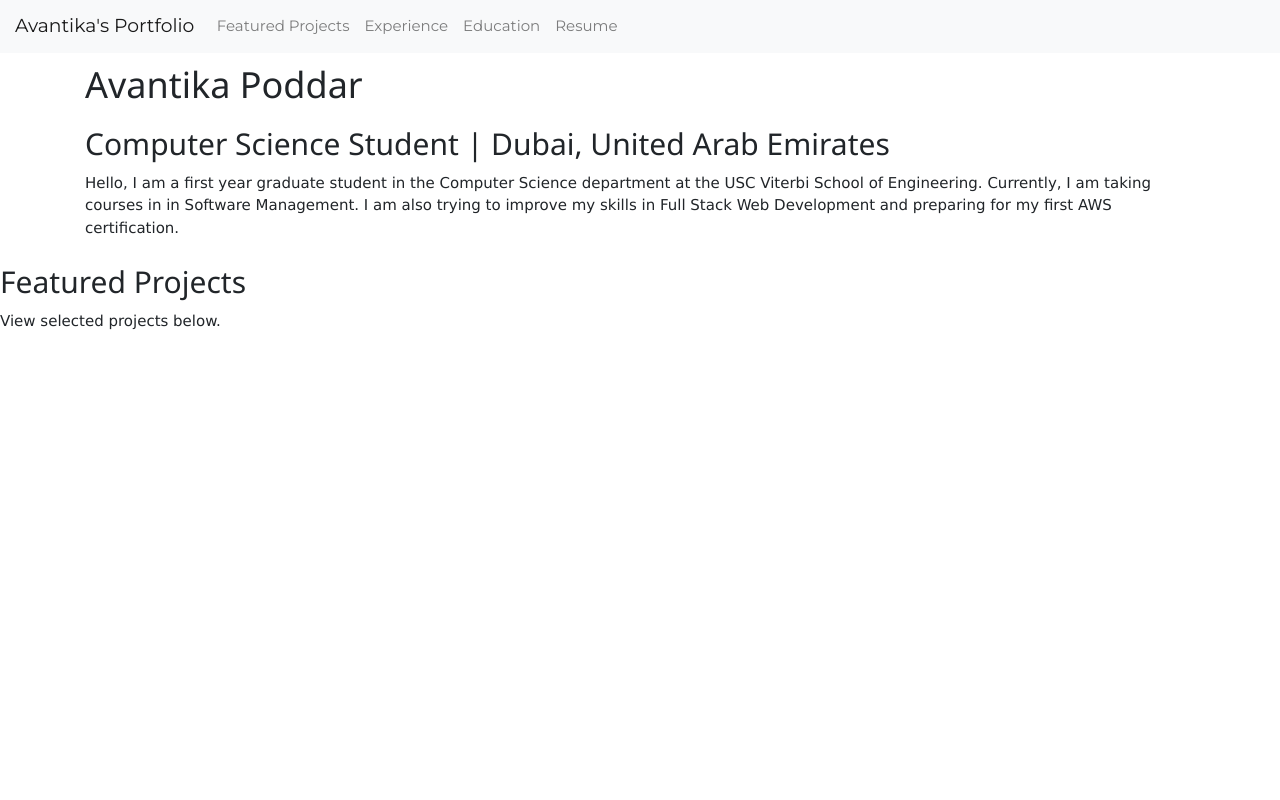
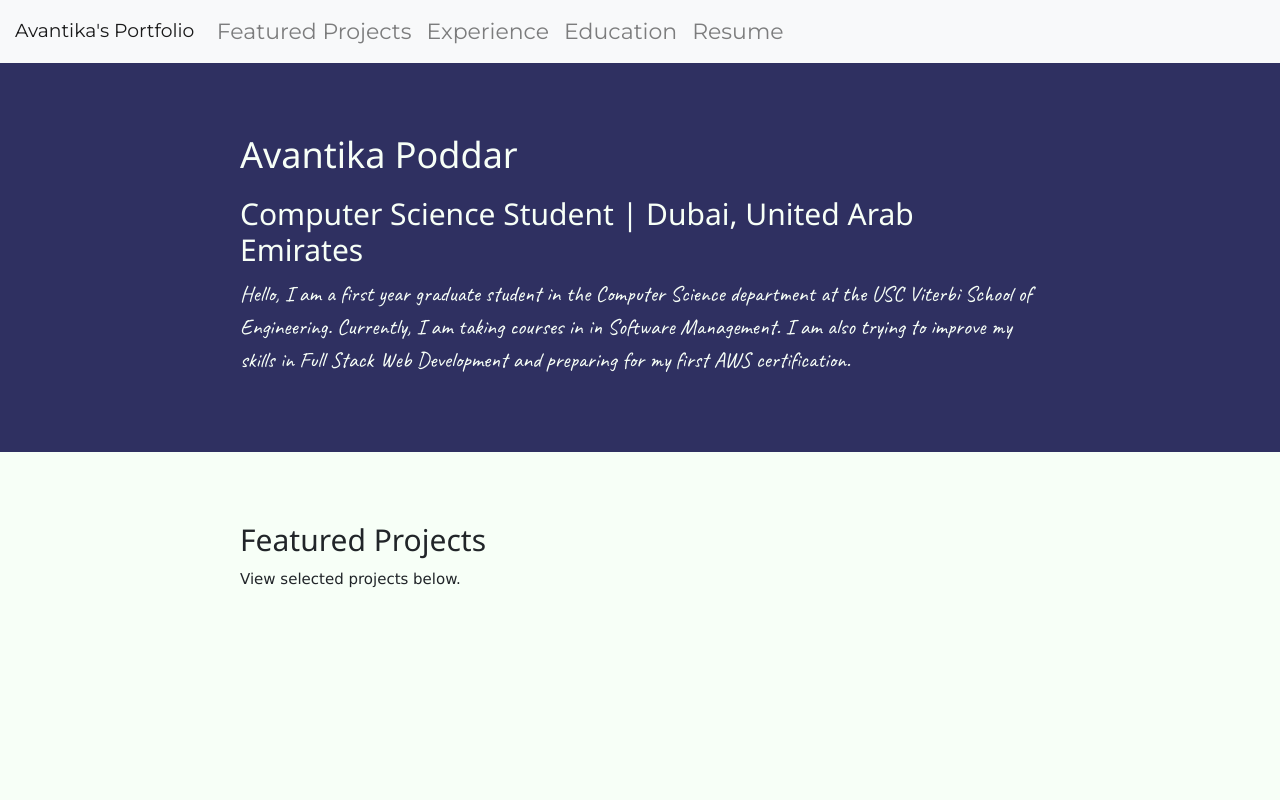
Before and after one commit to imavantikahere/portfolio, a plain HTML site: page index.html in a window 1280 px wide. Shown: the top 800 px of the page. Drawn offline with nearby package versions, Linux system fonts and the light colour scheme; the site is published under a folder, as on GitHub Pages, so addresses that start at the root find nothing; files whose address does not match are found by name.

Commit message:
Update index.html

```diff
--- a/index.html
+++ b/index.html
@@ -4,7 +4,7 @@
     <meta charset="UTF-8">
     <meta name="viewport" content="width=device-width, initial-scale=1.0">
     <title>Avantika's Portfolio</title>
-    <link rel="stylesheet" href="/css/styles.css">
+    <link rel="stylesheet" href="portfolio/css/styles.css">
     <link rel="preconnect" href="https://fonts.googleapis.com">
 	<link rel="preconnect" href="https://fonts.gstatic.com" crossorigin>
 	<link href="https://fonts.googleapis.com/css2?family=Caveat&family=Montserrat&display=swap" rel="stylesheet">
```
